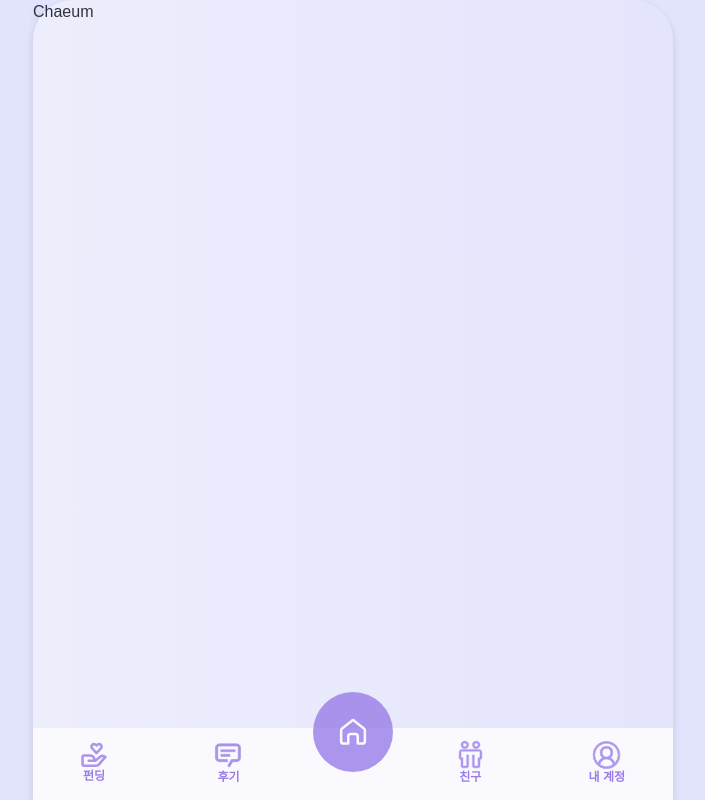
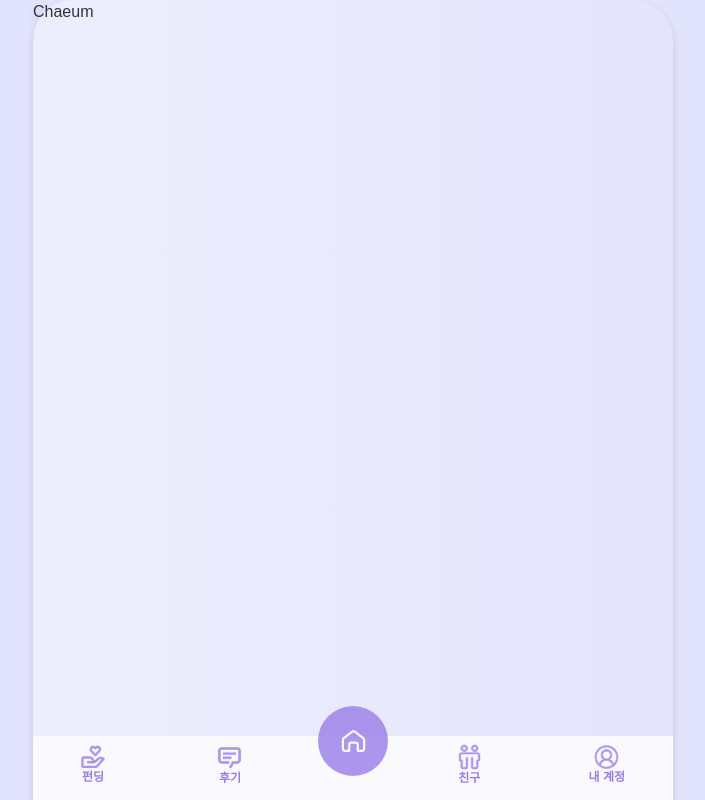
Before and after one commit to 2025-Advanced-Capstone-Chaeum/FE, a Next.js app: page / in a window 1280 px wide. Shown: the whole page, without its empty margins (287-992 px from the left). Built offline with nearby package versions, Linux system fonts and the light colour scheme; a web font is replaced by a local one.

Commit message:
refactor: 네비바 사이즈 조정

```diff
--- a/src/components/ui/NavigationBar.tsx
+++ b/src/components/ui/NavigationBar.tsx
@@ -4,43 +4,13 @@ import React, { useState } from "react";
 import Image from "next/image";
 
 const NavigationBar = () => {
-  const [isActiveMenu, setIsActiveMenu] = useState(0);
-  const navItemsLeft = [
-    {
-      id: 1,
-      src: "/assets/icons/funding.svg",
-      alt: "Funding",
-      label: "펀딩",
-      width: 26,
-      height: 27,
-    },
-    {
-      id: 2,
-      src: "/assets/icons/review.svg",
-      alt: "Review",
-      label: "후기",
-      width: 28,
-      height: 28,
-    },
-  ];
+  const [isActiveMenu, setIsActiveMenu] = useState<number>(0);
 
-  const navItemsRight = [
-    {
-      id: 3,
-      src: "/assets/icons/friend.svg",
-      alt: "Friend",
-      label: "친구",
-      width: 25,
-      height: 25,
-    },
-    {
-      id: 4,
-      src: "/assets/icons/profile.svg",
-      alt: "Profile",
-      label: "내 계정",
-      width: 29,
-      height: 29,
-    },
+  const navItems = [
+    { id: 1, src: "/assets/icons/funding.svg", alt: "Funding", label: "펀딩", width: 24, height: 25 },
+    { id: 2, src: "/assets/icons/review.svg", alt: "Review", label: "후기", width: 25, height: 25 },
+    { id: 3, src: "/assets/icons/friend.svg", alt: "Friend", label: "친구", width: 23, height: 23 },
+    { id: 4, src: "/assets/icons/profile.svg", alt: "Profile", label: "내 계정", width: 25, height: 25 },
   ];
 
   const handleMenuClick = (id: number) => {
@@ -48,16 +18,16 @@ const NavigationBar = () => {
   };
 
   return (
-    <div className="w-full h-[4.5rem] fixed bottom-0 bg-white">
+    <div className="w-full h-[4rem] fixed bottom-0 bg-white">
       <div
-        className="absolute top-1 left-1/2 transform -translate-x-1/2 -translate-y-1/2 w-[80px] h-[80px] rounded-full flex items-center justify-center cursor-pointer bg-primary opacity-80"
+        className="absolute top-[5px] left-1/2 transform -translate-x-1/2 -translate-y-1/2 w-[70px] h-[70px] rounded-full flex items-center justify-center cursor-pointer bg-primary opacity-80"
         onClick={() => handleMenuClick(0)}
       >
-        <Image src="/assets/icons/home.svg" alt="Home" width={28} height={28} />
+        <Image src="/assets/icons/home.svg" alt="Home" width={25} height={26} />
       </div>
       <div className="flex w-full">
-        <div className="flex w-[45%] pl-12 pt-3 justify-between">
-          {navItemsLeft.map((item) => (
+        <div className="flex w-[45%] pl-12 pt-2 justify-between">
+        {navItems.slice(0, 2).map((item) => (
             <div
               key={item.id}
               className="flex gap-0.5 items-center justify-center cursor-pointer"
@@ -65,44 +35,30 @@ const NavigationBar = () => {
             >
               <div
                 className={`flex flex-col items-center justify-center relative ${
-                  isActiveMenu === item.id ? "opacity-50" : "opacity-100"
+                  isActiveMenu === item.id ? "opacity-30" : "opacity-100"
                 }`}
               >
-                <Image
-                  src={item.src}
-                  alt={item.alt}
-                  width={item.width}
-                  height={item.height}
-                />
-              <span className="font-semibold text-xs text-primary">
-                {item.label}
-              </span>
+                <Image src={item.src} alt={item.alt} width={item.width} height={item.height} />
+                <span className="font-semibold text-xs text-primary">{item.label}</span>
               </div>
             </div>
           ))}
         </div>
         <div className="flex w-full justify-end">
-          <div className="flex w-1/2 pr-12 pt-3 justify-between">
-            {navItemsRight.map((item) => (
+          <div className="flex w-1/2 pr-12 pt-2 justify-between">
+          {navItems.slice(2, 4).map((item) => (
               <div
                 key={item.id}
                 className="flex gap-0.5 items-center justify-center cursor-pointer"
                 onClick={() => handleMenuClick(item.id)}
               >
                 <div
-                className={`flex flex-col items-center justify-center relative ${
-                  isActiveMenu === item.id ? "opacity-50" : "opacity-100"
-                }`}
-              >
-                <Image
-                  src={item.src}
-                  alt={item.alt}
-                  width={item.width}
-                  height={item.height}
-                />
-                <span className="font-semibold text-xs text-primary">
-                  {item.label}
-                </span>
+                  className={`flex flex-col items-center justify-center relative ${
+                    isActiveMenu === item.id ? "opacity-30" : "opacity-100"
+                  }`}
+                >
+                  <Image src={item.src} alt={item.alt} width={item.width} height={item.height} />
+                  <span className="font-semibold text-xs text-primary">{item.label}</span>
                 </div>
               </div>
             ))}
```
